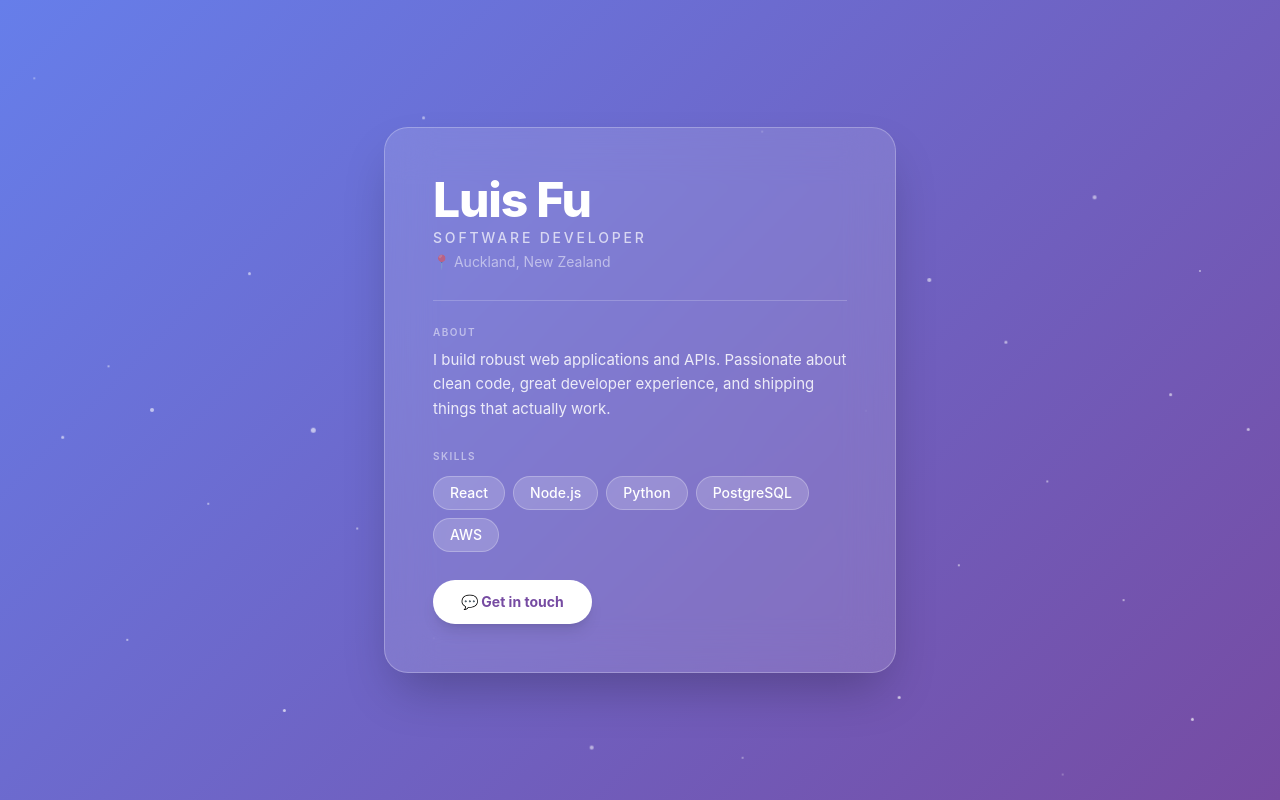
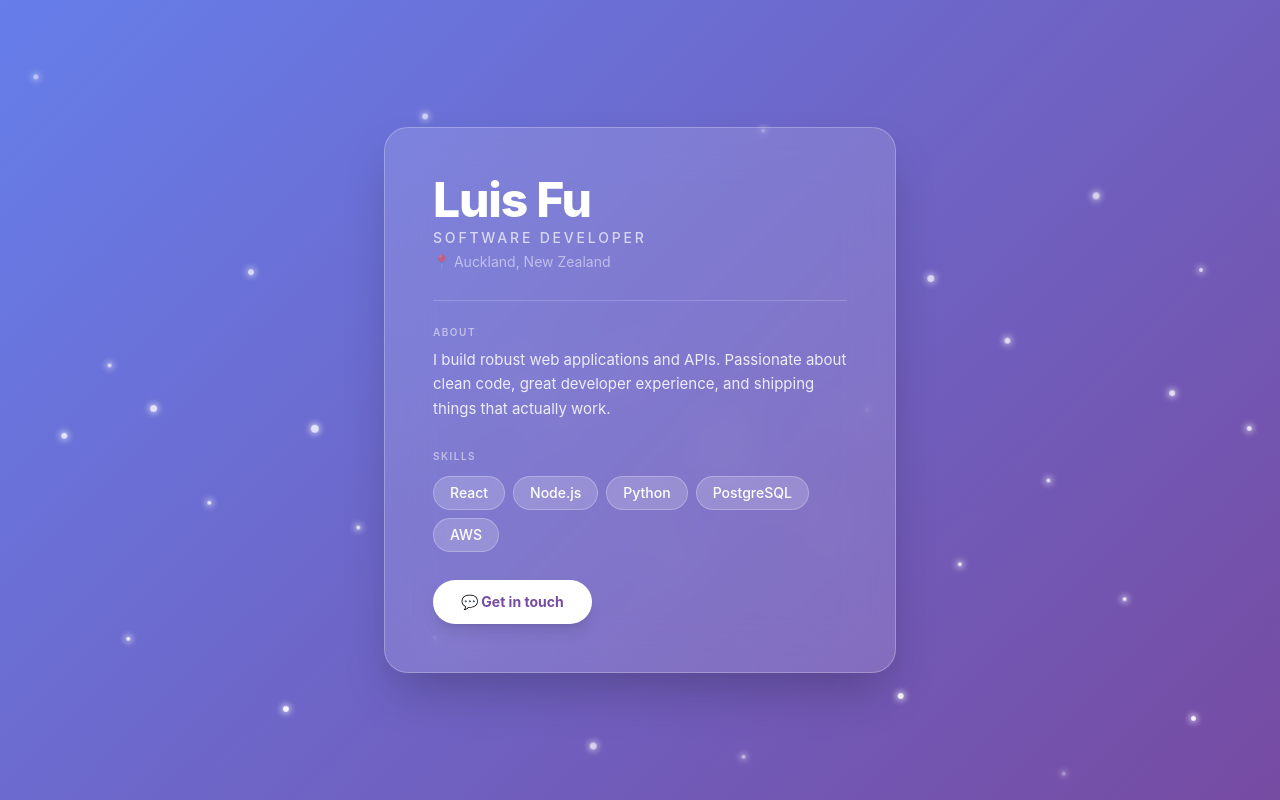
Before and after one commit to luiswebfroot/luis-portfolio, a Next.js app: page / in a window 1280 px wide. Built offline with nearby package versions, Linux system fonts and the light colour scheme.

Commit message:
feat: make particles larger, brighter with glow effect

```diff
--- a/app/globals.css
+++ b/app/globals.css
@@ -11,7 +11,8 @@
   position: absolute;
   bottom: -10px;
   border-radius: 50%;
-  background: rgba(255, 255, 255, 0.7);
+  background: rgba(255, 255, 255, 0.95);
+  box-shadow: 0 0 6px 2px rgba(255, 255, 255, 0.6);
   animation: rise linear infinite;
   pointer-events: none;
 }
--- a/app/page.tsx
+++ b/app/page.tsx
@@ -6,41 +6,41 @@ const SKILLS = ['React', 'Node.js', 'Python', 'PostgreSQL', 'AWS']
 const FORMSPREE_URL = 'https://formspree.io/f/maqkvaap'
 
 const PARTICLES = [
-  { left: '2%',  size: 2, duration: 6,   delay: 0,   dx: '8px'  },
-  { left: '5%',  size: 3, duration: 7.5, delay: 2,   dx: '-6px' },
-  { left: '8%',  size: 2, duration: 9,   delay: 0.5, dx: '10px' },
-  { left: '12%', size: 4, duration: 8,   delay: 1.5, dx: '-8px' },
-  { left: '16%', size: 2, duration: 6.5, delay: 3,   dx: '6px'  },
-  { left: '20%', size: 3, duration: 7,   delay: 0.8, dx: '-12px'},
-  { left: '24%', size: 5, duration: 9.5, delay: 1,   dx: '8px'  },
-  { left: '28%', size: 2, duration: 8.5, delay: 2.5, dx: '-5px' },
-  { left: '32%', size: 3, duration: 6,   delay: 0.3, dx: '14px' },
-  { left: '36%', size: 2, duration: 7.5, delay: 3.8, dx: '-9px' },
-  { left: '40%', size: 4, duration: 8,   delay: 1.2, dx: '7px'  },
-  { left: '44%', size: 2, duration: 6.5, delay: 2.2, dx: '-11px'},
-  { left: '48%', size: 3, duration: 9,   delay: 0.6, dx: '9px'  },
-  { left: '52%', size: 2, duration: 7,   delay: 3.2, dx: '-6px' },
-  { left: '56%', size: 5, duration: 8.5, delay: 1.7, dx: '12px' },
-  { left: '60%', size: 2, duration: 6,   delay: 0.4, dx: '-8px' },
-  { left: '64%', size: 3, duration: 7.5, delay: 2.8, dx: '6px'  },
-  { left: '68%', size: 2, duration: 9,   delay: 1,   dx: '-10px'},
-  { left: '72%', size: 4, duration: 8,   delay: 0.2, dx: '8px'  },
-  { left: '75%', size: 2, duration: 6.5, delay: 3.5, dx: '-7px' },
-  { left: '78%', size: 3, duration: 7,   delay: 1.4, dx: '11px' },
-  { left: '82%', size: 2, duration: 8.5, delay: 2,   dx: '-9px' },
-  { left: '85%', size: 4, duration: 6,   delay: 0.9, dx: '6px'  },
-  { left: '88%', size: 2, duration: 9.5, delay: 3,   dx: '-13px'},
-  { left: '91%', size: 3, duration: 7.5, delay: 1.6, dx: '8px'  },
-  { left: '94%', size: 2, duration: 8,   delay: 0.1, dx: '-6px' },
-  { left: '97%', size: 3, duration: 6.5, delay: 2.4, dx: '10px' },
-  { left: '10%', size: 2, duration: 7,   delay: 4,   dx: '-8px' },
-  { left: '22%', size: 3, duration: 8,   delay: 4.5, dx: '7px'  },
-  { left: '34%', size: 2, duration: 6,   delay: 4.2, dx: '-10px'},
-  { left: '46%', size: 4, duration: 9,   delay: 4.8, dx: '9px'  },
-  { left: '58%', size: 2, duration: 7.5, delay: 5,   dx: '-6px' },
-  { left: '70%', size: 3, duration: 8.5, delay: 4.3, dx: '12px' },
-  { left: '83%', size: 2, duration: 6.5, delay: 5.2, dx: '-7px' },
-  { left: '93%', size: 3, duration: 7,   delay: 4.7, dx: '8px'  },
+  { left: '2%',  size: 5, duration: 6,   delay: 0,   dx: '8px'  },
+  { left: '5%',  size: 6, duration: 7.5, delay: 2,   dx: '-6px' },
+  { left: '8%',  size: 4, duration: 9,   delay: 0.5, dx: '10px' },
+  { left: '12%', size: 7, duration: 8,   delay: 1.5, dx: '-8px' },
+  { left: '16%', size: 4, duration: 6.5, delay: 3,   dx: '6px'  },
+  { left: '20%', size: 6, duration: 7,   delay: 0.8, dx: '-12px'},
+  { left: '24%', size: 8, duration: 9.5, delay: 1,   dx: '8px'  },
+  { left: '28%', size: 4, duration: 8.5, delay: 2.5, dx: '-5px' },
+  { left: '32%', size: 6, duration: 6,   delay: 0.3, dx: '14px' },
+  { left: '36%', size: 4, duration: 7.5, delay: 3.8, dx: '-9px' },
+  { left: '40%', size: 7, duration: 8,   delay: 1.2, dx: '7px'  },
+  { left: '44%', size: 4, duration: 6.5, delay: 2.2, dx: '-11px'},
+  { left: '48%', size: 6, duration: 9,   delay: 0.6, dx: '9px'  },
+  { left: '52%', size: 4, duration: 7,   delay: 3.2, dx: '-6px' },
+  { left: '56%', size: 8, duration: 8.5, delay: 1.7, dx: '12px' },
+  { left: '60%', size: 4, duration: 6,   delay: 0.4, dx: '-8px' },
+  { left: '64%', size: 6, duration: 7.5, delay: 2.8, dx: '6px'  },
+  { left: '68%', size: 4, duration: 9,   delay: 1,   dx: '-10px'},
+  { left: '72%', size: 7, duration: 8,   delay: 0.2, dx: '8px'  },
+  { left: '75%', size: 4, duration: 6.5, delay: 3.5, dx: '-7px' },
+  { left: '78%', size: 6, duration: 7,   delay: 1.4, dx: '11px' },
+  { left: '82%', size: 4, duration: 8.5, delay: 2,   dx: '-9px' },
+  { left: '85%', size: 7, duration: 6,   delay: 0.9, dx: '6px'  },
+  { left: '88%', size: 4, duration: 9.5, delay: 3,   dx: '-13px'},
+  { left: '91%', size: 6, duration: 7.5, delay: 1.6, dx: '8px'  },
+  { left: '94%', size: 4, duration: 8,   delay: 0.1, dx: '-6px' },
+  { left: '97%', size: 5, duration: 6.5, delay: 2.4, dx: '10px' },
+  { left: '10%', size: 4, duration: 7,   delay: 4,   dx: '-8px' },
+  { left: '22%', size: 6, duration: 8,   delay: 4.5, dx: '7px'  },
+  { left: '34%', size: 4, duration: 6,   delay: 4.2, dx: '-10px'},
+  { left: '46%', size: 7, duration: 9,   delay: 4.8, dx: '9px'  },
+  { left: '58%', size: 4, duration: 7.5, delay: 5,   dx: '-6px' },
+  { left: '70%', size: 6, duration: 8.5, delay: 4.3, dx: '12px' },
+  { left: '83%', size: 4, duration: 6.5, delay: 5.2, dx: '-7px' },
+  { left: '93%', size: 5, duration: 7,   delay: 4.7, dx: '8px'  },
 ]
 
 type FormState = 'idle' | 'sending' | 'sent' | 'error'
```
Also changed, not shown: 1 other file (tests, documents, lock files or other folders).
